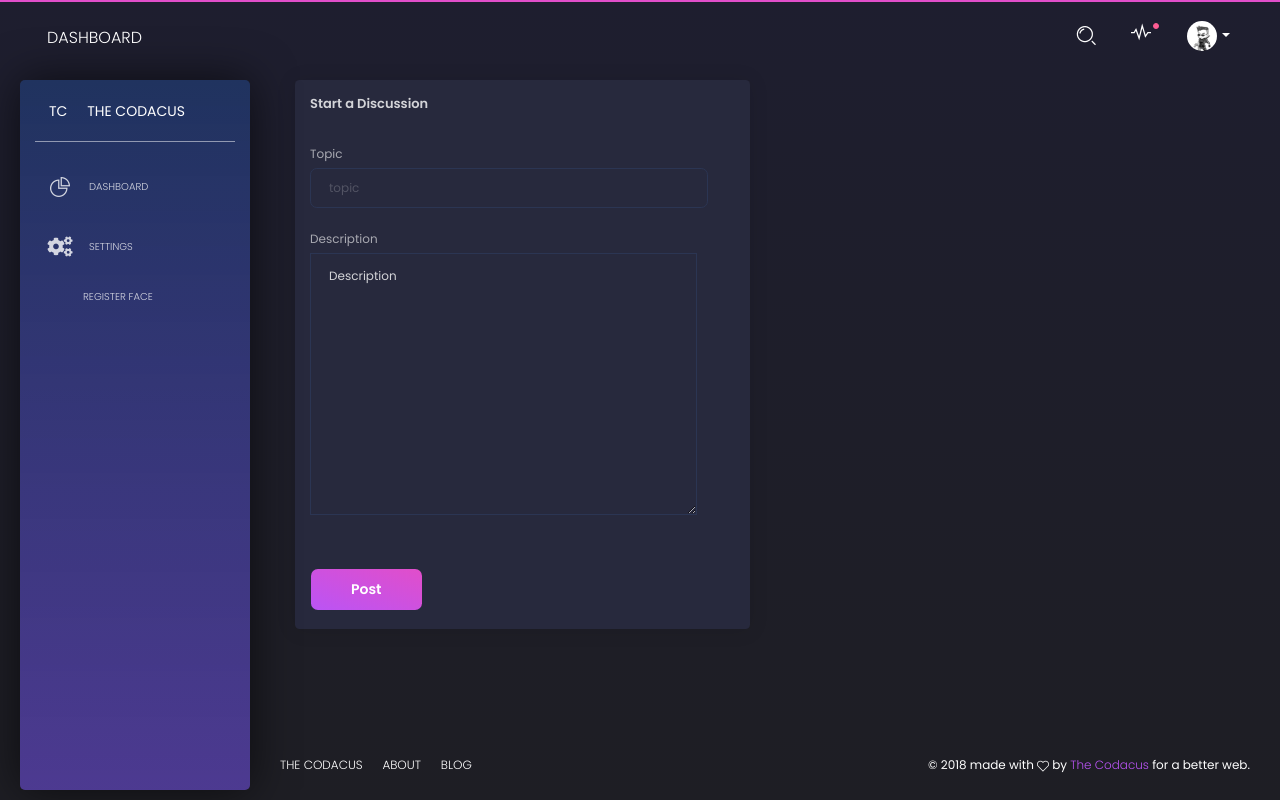
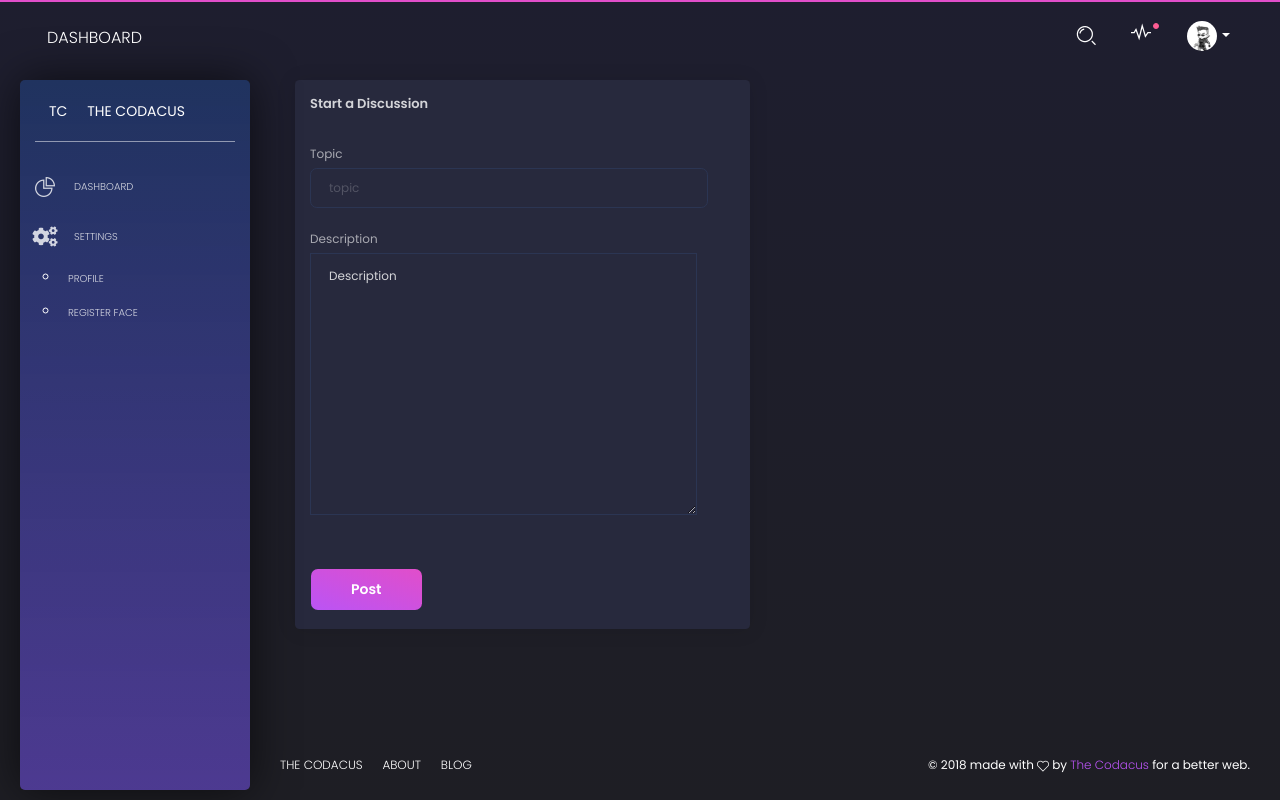
Before and after one commit to thecodacus/FaceAuth, a Django app: page / in a window 1280 px wide, after a click on "SETTINGS". Run offline with Django 3.2, Linux system fonts and the light colour scheme; a user stored in the database is signed in; data comes from the database, SQL or seed files in the repository; both versions use the stored data as it was after the commit; some libraries are stand-ins or nearby versions.

```diff
--- a/FaceRecogEngine/recognition/templates/recognition/base.html
+++ b/FaceRecogEngine/recognition/templates/recognition/base.html
@@ -27,6 +27,14 @@
         opacity: 100;
         position: inherit;
         height: auto;
+      }
+      .sidebar .nav li:first-child>a, .off-canvas-sidebar .nav li:first-child>a, .sidebar .nav li>a, .off-canvas-sidebar .nav li>a{
+          margin: 0 0px;
+      }
+      .sidebar .nav li.active>a:before, .off-canvas-sidebar .nav li.active>a:before {
+          top: 12px;
+          left: -17px;
+      }
   </style>
 
   {% block head %}
@@ -34,6 +42,7 @@
 
   {% url 'recognition:home' as urlHome %}
   {% url 'recognition:reg-face' as urlRegFace %}
+  {% url 'recognition:edit-profile' as urlEditProfile %}
 
 </head>
 
@@ -63,9 +72,14 @@
               <i class="fa fa-cogs" aria-hidden="true"></i>
               <p>Settings</p>
             </a>
-            <ul class="collapse" id="submenu1" style="list-style: none;">
+            <ul class="collapse" id="submenu1" style="list-style-type: circle;">
+              <li class="{% ifequal request.path urlEditProfile %}active{% endifequal %}">
+                <a href="{% url 'recognition:edit-profile' %}" style="padding-top:2px; padding-bottom:2px;">
+                  <p>Profile</p>
+                </a>
+              </li>
               <li class="{% ifequal request.path urlRegFace %}active{% endifequal %}" >
-                <a href="{% url 'recognition:reg-face' %}">
+                <a href="{% url 'recognition:reg-face' %}" style="padding-top:2px; padding-bottom:2px;">
                   <p>Register Face</p>
                 </a>
               </li>
@@ -164,7 +178,7 @@
                     <a href="{% url 'recognition:home' %}" class="nav-item dropdown-item">Profile</a>
                   </li>
                   <li class="nav-link">
-                    <a href="{% url 'recognition:reg-face' %}" class="nav-item dropdown-item">Settings</a>
+                    <a href="{% url 'recognition:edit-profile' %}" class="nav-item dropdown-item">Settings</a>
                   </li>
                   <div class="dropdown-divider"></div>
                   <li class="nav-link">
--- a/FaceRecogEngine/recognition/templates/recognition/form-template.html
+++ b/FaceRecogEngine/recognition/templates/recognition/form-template.html
@@ -6,7 +6,8 @@
 </ul>
 {% endif %}
 {% load widget_tweaks %}
-{% for field in form%}
+{% csrf_token %}
+{% for field in form %}
 <div class="row">
   <div class="col-sm-10 offset-sm-1" >
     <div class="form-group">
--- a/FaceRecogEngine/recognition/views.py
+++ b/FaceRecogEngine/recognition/views.py
@@ -9,6 +9,7 @@ from rest_framework.response import Response
 from django.contrib.auth.models import User
 from django.contrib.auth import authenticate, login,logout
 from django.contrib.auth.decorators import login_required
+from django.contrib.auth.forms import AuthenticationForm
 from django.utils.decorators import method_decorator
 from django.contrib import messages
 
@@ -36,34 +37,36 @@ class LogoutView(View):
 
 
 class UserLoginView(View):
-	form_class=UserLoginForm
+	form_class=AuthenticationForm
 	template_name='recognition/login.html'
 
 	def get(self,request):
 		form=self.form_class(None)
+		messages.success(request, '')
 		return render(request,self.template_name,{'form':form})
 
 	def post(self,request):
-		form= self.form_class(request.POST)
+		form=self.form_class(data=request.POST)
 
 		if form.is_valid():
-			user=form.save(commit=False)
 			# clean normalize data
 			username=form.cleaned_data['username']
 			password=form.cleaned_data['password']
-			user.set_password(password)
-			user.save()
-
+			print(username,password)
 			#return if credentials are correct
 
 			user=authenticate(username=username,password=password)
+			print(user)
 
 			if user is not None:
 				if user.is_active:
 					login(request, user)
 					#TODO Redirect to Face Registration pageß
 					return redirect('recognition:home')
-		print('something is wrong')
+			else:
+				messages.error(request,'Invalid Username/Password')
+		else:
+			messages.error(request,'error')
 		return render(request,self.template_name,{'form':form})
 
 class UserRegistrationView(View):
--- a/docker-compose.yml
+++ b/docker-compose.yml
@@ -2,7 +2,7 @@ version: '3'
 services:
   face-auth:
     image: anirbankar21/faceauth_face-auth-django
-
+    build: FaceRecogEngine/
     depends_on:
       - model-server
     command: python manage.py runserver 0.0.0.0:8000
```
Also changed, not shown: FaceRecogEngine/recognition/templates/recognition/login.html (+4 -3 lines), FaceRecogEngine/db.sqlite3, 1 other file.
